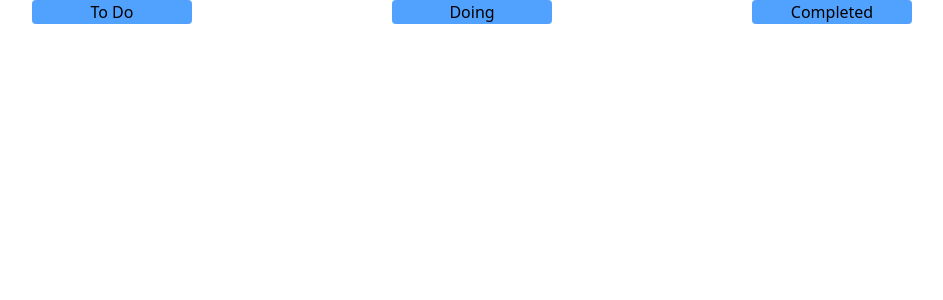
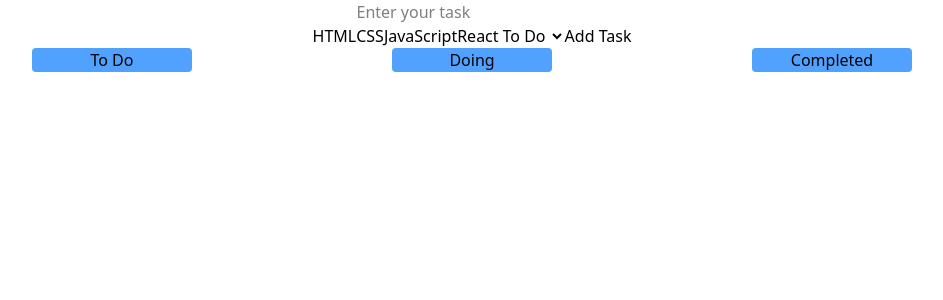
Before and after one commit to SonuThapaMagar/To-Do-App, a React (Vite) app: page / in a window 1280 px wide. Shown: the top 300 px of the page, without its empty margins (168-1111 px from the left). Built offline with nearby package versions, Linux system fonts and the light colour scheme.

Commit message:
Header component added in App.jsx

```diff
--- a/src/App.jsx
+++ b/src/App.jsx
@@ -1,8 +1,10 @@
 import React from 'react'
+import TaskForm from './components/TaskForm'
 
 const App = () => {
   return (
     <div className='grid'>
+    <TaskForm></TaskForm>
       <main className="flex justify-evenly p-4">
         <section className="bg-blue-400 w-40 m-4 rounded text-center">To Do</section>
         <section className="bg-blue-400 w-40 m-4 rounded text-center">Doing</section>
--- a/src/components/TaskForm.jsx
+++ b/src/components/TaskForm.jsx
@@ -11,6 +11,13 @@
                     <button>CSS</button>
                     <button>JavaScript</button>
                     <button>React</button>
+
+                    <select name="" id="" className="task_status">
+                        <option value="todo">To Do</option>
+                        <option value="doing">Doing</option>
+                        <option value="done">Done</option>
+                    </select>
+                    <button type='submit' className='task_submit'>Add Task</button>
                 </div>
             </form>
         </header>
```
